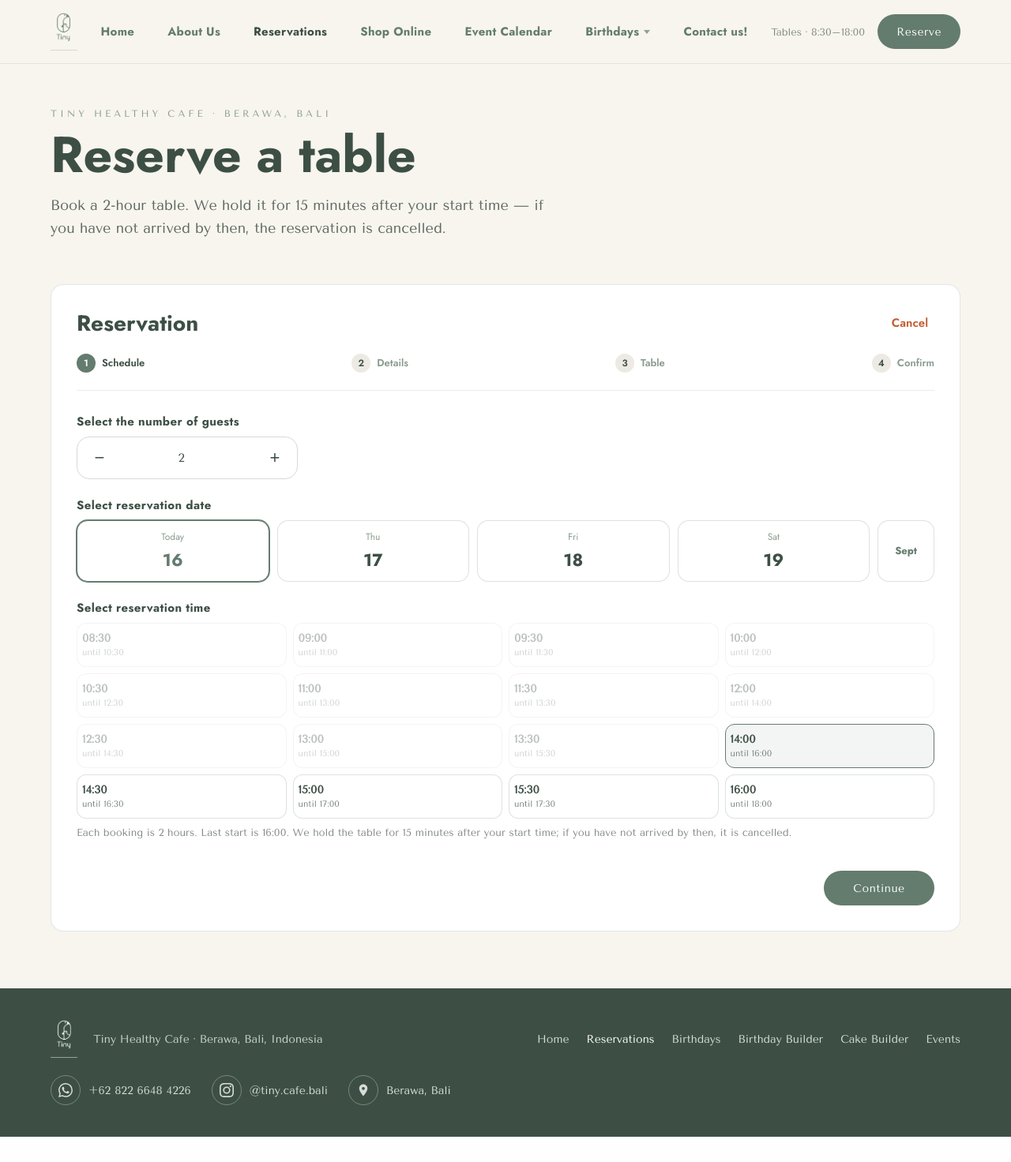
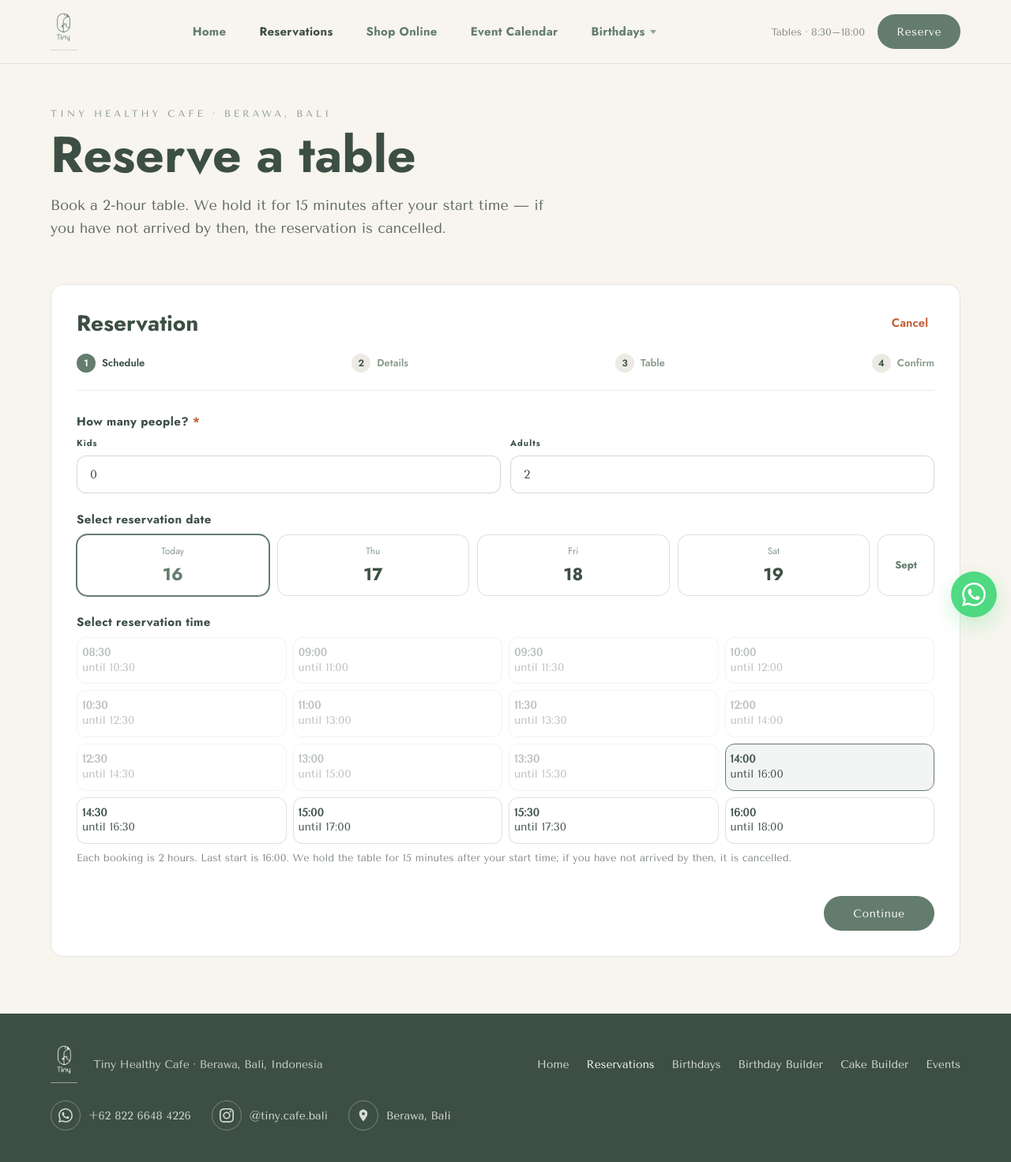
Before and after one commit to gm298/Birthdaybuilder, a PHP site: page /reserve/index.html in a window 1280 px wide; the page is wider, and only the part inside the window is pictured. Shown: that part at 79% size. Before the commit the page ends 1440 px from the top of that part, so only its background shows below. Run offline with PHP 8.4, Linux system fonts and the light colour scheme; some libraries are stand-ins or nearby versions.

Commit message:
Tighten cafe nav and occupancy windows so birthdays and tables show the right hold times.
Co-authored-by: Cursor <cursoragent@cursor.com>

```diff
--- a/birthdays/builder/index.html
+++ b/birthdays/builder/index.html
@@ -16,7 +16,7 @@
   <link href="https://fonts.googleapis.com/css2?family=Great+Vibes&family=Jost:wght@400;500;600;700&family=Tenor+Sans&display=swap" rel="stylesheet">
   <link rel="stylesheet" href="../../cakes/css/styles.css?v=20260831f">
   <link rel="stylesheet" href="css/styles.css?v=20260916a">
-  <link rel="stylesheet" href="../../shared/chrome.css?v=20260916a">
+  <link rel="stylesheet" href="../../shared/chrome.css?v=20260916g">
   <script src="../../shared/analytics.js?v=20260905a"></script>
 </head>
 <body data-page="builder" class="is-wizard" data-builder-step="intro">
@@ -415,7 +415,7 @@
     </div>
   </div>
 
-  <script src="../../shared/chrome.js?v=20260916a" defer></script>
+  <script src="../../shared/chrome.js?v=20260916g" defer></script>
   <script src="../../shared/supabase-config.js?v=20260910a" defer></script>
   <script src="../../shared/submit-request.js?v=20260910b" defer></script>
   <script src="js/main.js?v=20260916a" defer></script>
--- a/birthdays/index.html
+++ b/birthdays/index.html
@@ -16,7 +16,7 @@
   <link rel="preconnect" href="https://fonts.gstatic.com" crossorigin>
   <link href="https://fonts.googleapis.com/css2?family=Jost:wght@400;500;600;700&family=Tenor+Sans&display=swap" rel="stylesheet">
   <link rel="stylesheet" href="css/styles.css?v=20260916a">
-  <link rel="stylesheet" href="../shared/chrome.css?v=20260916a">
+  <link rel="stylesheet" href="../shared/chrome.css?v=20260916g">
   <script src="../shared/analytics.js?v=20260905a"></script>
 </head>
 <body data-page="landing">
@@ -351,7 +351,7 @@
     <a class="btn btn--outline" href="https://wa.me/6282147830142?text=Hi%20Tiny!%20I%27d%20like%20to%20book%20a%20free%20cake%20tasting." target="_blank" rel="noopener noreferrer" data-wa="sticky_tasting">Book tasting</a>
   </div>
 
-  <script src="../shared/chrome.js?v=20260916a" defer></script>
+  <script src="../shared/chrome.js?v=20260916g" defer></script>
   <script src="js/main.js?v=20260826i" defer></script>
 </body>
 </html>
--- a/cakes/index.html
+++ b/cakes/index.html
@@ -16,7 +16,7 @@
   <link rel="preconnect" href="https://fonts.gstatic.com" crossorigin>
   <link href="https://fonts.googleapis.com/css2?family=Jost:wght@400;500;600;700&family=Tenor+Sans&display=swap" rel="stylesheet">
   <link rel="stylesheet" href="css/styles.css?v=20260910d">
-  <link rel="stylesheet" href="../shared/chrome.css?v=20260916a">
+  <link rel="stylesheet" href="../shared/chrome.css?v=20260916g">
   <script src="../shared/analytics.js?v=20260905a"></script>
 </head>
 <body data-page="cakes">
@@ -191,7 +191,7 @@
     </div>
   </div>
 
-  <script src="../shared/chrome.js?v=20260916a" defer></script>
+  <script src="../shared/chrome.js?v=20260916g" defer></script>
   <script src="../shared/supabase-config.js?v=20260910a" defer></script>
   <script src="../shared/submit-request.js?v=20260910b" defer></script>
   <script src="js/main.js?v=20260916a" defer></script>
--- a/reserve/css/styles.css
+++ b/reserve/css/styles.css
@@ -1257,9 +1295,19 @@ h3 {
   line-height: 1.2;
 }
 
-.wizard .time-chip span {
+.wizard .guest-pair {
+  display: grid;
+  grid-template-columns: 1fr 1fr;
+  gap: 12px;
+}
+
+.wizard .field__label--soft {
+  letter-spacing: 1px;
   font-size: 11px;
-  opacity: 0.7;
+}
+
+.wizard .field__req {
+  color: #c45c32;
 }
 
 @media (max-width: 1100px) {
--- a/reserve/index.html
+++ b/reserve/index.html
@@ -9,8 +9,8 @@
   <link rel="preconnect" href="https://fonts.googleapis.com">
   <link rel="preconnect" href="https://fonts.gstatic.com" crossorigin>
   <link href="https://fonts.googleapis.com/css2?family=Jost:wght@400;500;600;700&family=Tenor+Sans&display=swap" rel="stylesheet">
-  <link rel="stylesheet" href="css/styles.css?v=20260916f">
-  <link rel="stylesheet" href="../shared/chrome.css?v=20260916a">
+  <link rel="stylesheet" href="css/styles.css?v=20260916g">
+  <link rel="stylesheet" href="../shared/chrome.css?v=20260916g">
 </head>
 <body data-page="reserve">
   <div id="site-chrome-header"></div>
@@ -38,12 +38,17 @@
 
       <form id="reserve-form" novalidate>
         <div class="wizard-panel is-active" data-panel="1">
-          <div class="field">
-            <span class="field__label" id="guests-label">Select the number of guests</span>
-            <div class="stepper">
-              <button type="button" class="stepper__btn" id="guests-minus" aria-label="Fewer guests">−</button>
-              <input type="number" id="reserve-guests" name="guests" min="1" max="8" value="2" inputmode="numeric" aria-labelledby="guests-label">
-              <button type="button" class="stepper__btn" id="guests-plus" aria-label="More guests">+</button>
+          <div class="field field--guests">
+            <span class="field__label">How many people? <span class="field__req">*</span></span>
+            <div class="guest-pair">
+              <div class="field">
+                <label class="field__label field__label--soft" for="guest-kids">Kids</label>
+                <input type="number" id="guest-kids" name="guest-kids" min="0" value="0" placeholder="e.g. 2" inputmode="numeric">
+              </div>
+              <div class="field">
+                <label class="field__label field__label--soft" for="guest-adults">Adults</label>
+                <input type="number" id="guest-adults" name="guest-adults" min="0" value="2" placeholder="e.g. 2" inputmode="numeric">
+              </div>
             </div>
           </div>
           <div class="field">
@@ -116,7 +121,7 @@
           <div class="plan__head">
             <div>
               <h3 class="panel-title">Pick a table</h3>
-              <p class="field__hint" id="guests-hint">Tap a numbered table. Grey tables are too small. “Already reserved” means that 2-hour slot is taken.</p>
+              <p class="field__hint" id="guests-hint">Tables shown fit your party. Indoor tables 1 and 2 can be joined.</p>
             </div>
             <div class="plan__tabs" role="tablist" aria-label="Cafe area">
               <button type="button" class="plan-tab is-active" role="tab" aria-selected="true" data-area="indoor">Indoor</button>
@@ -157,8 +162,8 @@
 
   <script src="../shared/supabase-config.js?v=20260910a"></script>
   <script src="../shared/submit-request.js?v=20260910b"></script>
-  <script src="../shared/reserve-tables.js?v=20260916f"></script>
-  <script src="../shared/chrome.js?v=20260916a" defer></script>
-  <script src="js/main.js?v=20260916f" defer></script>
+  <script src="../shared/reserve-tables.js?v=20260916g"></script>
+  <script src="../shared/chrome.js?v=20260916g" defer></script>
+  <script src="js/main.js?v=20260916g" defer></script>
 </body>
 </html>
--- a/reserve/js/main.js
+++ b/reserve/js/main.js
@@ -4,7 +4,6 @@
   const WA_BASE = "https://wa.me/6282266484226";
   const TZ = "Asia/Makassar";
   const Map = window.TinyReserveMap;
-  const INDOOR_MAX = Map?.INDOOR_MAX || 8;
 
   const CAFE = {
     name: "Tiny Healthy Family Cafe",
@@ -15,6 +14,8 @@
     step: 1,
     area: "indoor",
     selected: new Set(),
+    kids: 0,
+    adults: 2,
     guests: 2,
     time: "",
     date: "",
@@ -49,18 +50,8 @@
   function renderPicked() {
     const box = document.getElementById("picked");
     const meta = document.getElementById("picked-meta");
-    const hint = document.getElementById("guests-hint");
     const tables = selectedTables();
     const seats = selectedSeats();
-    if (hint) {
-      if (state.guests > INDOOR_MAX) {
-        hint.textContent = `Indoor tables seat up to ${INDOOR_MAX} when tables 1 and 2 are joined. For a larger group, message us on WhatsApp.`;
-      } else if (state.guests >= 6) {
-        hint.textContent = "Parties of 6–8 use indoor tables 1 and 2 together.";
-      } else {
-        hint.textContent = "Tables shown fit your party. Indoor tables 1 and 2 can be joined.";
-      }
-    }
     if (!tables.length) {
       box.innerHTML = "<h3>No table yet</h3><p>Tap a numbered table on the layout.</p>";
       meta.hidden = true;
@@ -72,7 +63,7 @@
     meta.hidden = false;
     meta.innerHTML = `
       <div><dt>Seats</dt><dd>${seats}</dd></div>
-      <div><dt>Guests</dt><dd>${state.guests}</dd></div>
+      <div><dt>Guests</dt><dd>${state.kids} kids · ${state.adults} adults</dd></div>
       <div><dt>Slot</dt><dd>${Map.timeRangeLabel(state.time)}</dd></div>
     `;
   }
@@ -144,10 +135,24 @@
     renderPlan();
   }
 
-  function setGuests(next) {
-    state.guests = Math.min(INDOOR_MAX, Math.max(1, next));
-    const input = document.getElementById("reserve-guests");
-    if (input) input.value = String(state.guests);
+  function readGuests() {
+    const kids = Math.max(0, Number(document.getElementById("guest-kids")?.value) || 0);
+    const adults = Math.max(0, Number(document.getElementById("guest-adults")?.value) || 0);
+    state.kids = kids;
+    state.adults = adults;
+    state.guests = kids + adults;
+    pruneSelection();
+    renderPlan();
+  }
+
+  function setGuests(kids, adults) {
+    state.kids = Math.max(0, kids);
+    state.adults = Math.max(0, adults);
+    state.guests = state.kids + state.adults;
+    const kidsInput = document.getElementById("guest-kids");
+    const adultsInput = document.getElementById("guest-adults");
+    if (kidsInput) kidsInput.value = String(state.kids);
+    if (adultsInput) adultsInput.value = String(state.adults);
     pruneSelection();
     renderPlan();
   }
@@ -219,7 +224,7 @@
       `Date: ${prettyDate(state.date)}`,
       `Time: ${Map.timeRangeLabel(state.time)} (2-hour table)`,
       `Please arrive by ${Map.graceLabel(state.time)} or the reservation is cancelled.`,
-      `Guests: ${state.guests}`,
+      `Guests: ${state.kids} kids, ${state.adults} adults`,
       Map.tableLabel(selectedTables()) ? `Table: ${Map.tableLabel(selectedTables())}` : null,
       purpose ? `Purpose: ${purpose}` : null,
       notes ? `Notes: ${notes}` : null,
@@ -239,7 +244,8 @@
         date: state.date,
         time: state.time,
         day: weekdayShort(state.date),
-        guestAdults: state.guests,
+        guestAdults: state.adults,
+        guestKids: state.kids,
       },
       reservation: {
         name: guestName(),
@@ -247,13 +253,17 @@
         purpose: document.getElementById("reserve-purpose")?.value || "",
         notes: document.getElementById("reserve-notes")?.value.trim() || "",
         guests: state.guests,
+        kids: state.kids,
+        adults: state.adults,
         area: tables[0]?.area || state.area,
         tableIds: tables.map((table) => table.id),
         tableNumbers: tables.map((table) => table.number),
         tableLabel: Map.tableLabel(tables),
         slotMinutes: Map.SLOT_MINUTES,
         graceMinutes: Map.GRACE_MINUTES,
-        endTime: Map.addMinutes(state.time, Map.SLOT_MINUTES),
+        occupyBefore: Map.RES_BEFORE,
+        occupyAfter: Map.RES_AFTER,
+        occupyLabel: Map.occupyLabel(state.time, "reservation"),
         holdUntil: Map.graceLabel(state.time),
       },
     };
@@ -263,6 +273,7 @@
     if (step === 1) {
       if (!state.date) return "Please choose a date.";
       if (!state.time) return "Please choose a time.";
+      if (state.guests < 1) return "Please add how many kids and adults are coming.";
       return "";
     }
     if (step === 2) {
@@ -441,7 +452,7 @@
         <div class="summary-row">
           <div><span>Date</span><strong>${prettyDate(state.date, { weekday: "short", month: "short" })}</strong></div>
           <div><span>Time</span><strong>${Map.timeRangeLabel(state.time)}</strong></div>
-          <div><span>Guests</span><strong>${state.guests} pax</strong></div>
+          <div><span>Guests</span><strong>${state.kids} kids · ${state.adults} adults</strong></div>
         </div>
         <p class="field__hint">Arrive by ${Map.graceLabel(state.time)}. After that the table is released.</p>
       </div>
@@ -477,7 +488,7 @@
     window.TinyContact?.initDialCombobox?.();
     state.selected = new Set();
     state.area = "indoor";
-    setGuests(2);
+    setGuests(0, 2);
     setDate(baliNowParts().date);
     setStep(1);
     setStatus("");
@@ -492,11 +503,8 @@
     state.date = now.date;
     date.addEventListener("change", () => setDate(date.value));
 
-    const guests = document.getElementById("reserve-guests");
-    guests.max = String(INDOOR_MAX);
-    guests.addEventListener("input", () => setGuests(Number(guests.value) || 1));
-    document.getElementById("guests-minus").addEventListener("click", () => setGuests(state.guests - 1));
-    document.getElementById("guests-plus").addEventListener("click", () => setGuests(state.guests + 1));
+    document.getElementById("guest-kids")?.addEventListener("input", readGuests);
+    document.getElementById("guest-adults")?.addEventListener("input", readGuests);
     document.getElementById("reserve-notes")?.addEventListener("input", updateNotesCount);
 
     document.querySelectorAll(".plan-tab").forEach((tab) => {
--- a/shared/chrome.css
+++ b/shared/chrome.css
@@ -265,6 +265,35 @@
   display: none;
 }
 
+.wa-float {
+  position: fixed;
+  right: max(18px, env(safe-area-inset-right));
+  bottom: max(18px, env(safe-area-inset-bottom));
+  z-index: 90;
+  width: 58px;
+  height: 58px;
+  border-radius: 50%;
+  background: #25d366;
+  color: #fff;
+  display: inline-flex;
+  align-items: center;
+  justify-content: center;
+  opacity: 0.8;
+  box-shadow: 0 10px 24px rgba(37, 211, 102, 0.28);
+  text-decoration: none;
+}
+
+.wa-float svg {
+  width: 30px;
+  height: 30px;
+}
+
+.wa-float:hover,
+.wa-float:focus-visible {
+  opacity: 1;
+  color: #fff;
+}
+
 @media (max-width: 1100px) {
   .site-header__caption {
     display: none;
```
Also changed, not shown: other parts of reserve/css/styles.css (+49 -9 lines), shared/chrome.js (+6 -6 lines), shared/reserve-tables.js (+59 -27 lines), staff/css/staff.css (+43 -20 lines), staff/index.html (+4 -4 lines), staff/js/app.js (+85 -24 lines), supabase/functions/submit-request/index.ts (+12 -4 lines).
